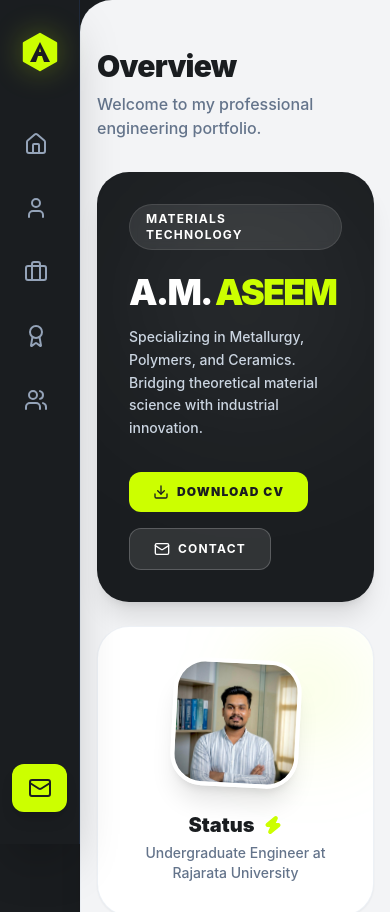
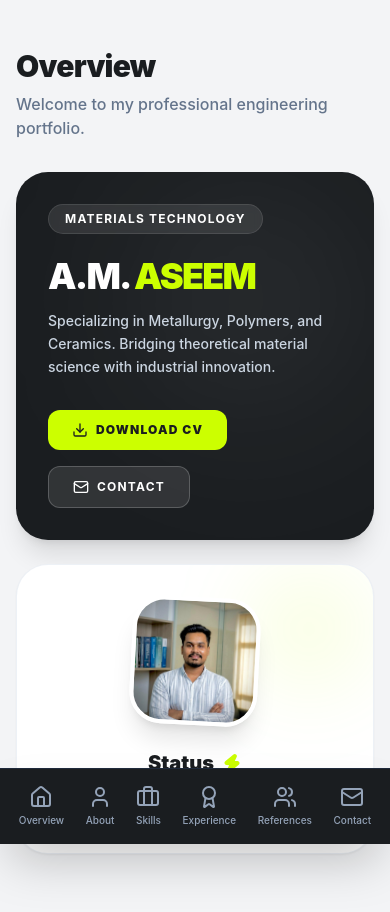
Before and after one commit to Aasik2002/Asni-Portfolio, a React (Vite) app: page / in a window 390 px wide. Shown: the top 912 px of the page. Built offline with nearby package versions, Linux system fonts and the light colour scheme; a web font is replaced by a local one.

Commit message:
change mobile viwe

```diff
--- a/src/App.tsx
+++ b/src/App.tsx
@@ -9,15 +9,15 @@ import Sidebar from './components/Sidebar';
 
 function App() {
   return (
-    <div className="flex min-h-screen bg-charcoal selection:bg-bento-accent/30 selection:text-charcoal font-sans">
+    <div className="flex flex-col md:flex-row min-h-screen bg-charcoal selection:bg-bento-accent/30 selection:text-charcoal font-sans">
       <Sidebar />
 
       {/*
         Main Content Wrapper
         Provides the light bento-bg and pushes content to the right of the sidebar.
-        On mobile: pl-20 (80px), on desktop: pl-64 (256px)
+        On mobile: pb-20 (80px), on desktop: ml-64 (256px), padding removed from left on mobile
       */}
-      <main className="flex-1 ml-20 md:ml-64 bg-bento-bg min-h-screen border-l border-slate-200/50 rounded-l-[2rem] md:rounded-l-[3rem] overflow-hidden drop-shadow-2xl relative z-10">
+      <main className="flex-1 pb-20 md:pb-0 md:ml-64 bg-bento-bg min-h-screen md:border-l border-slate-200/50 md:rounded-l-[3rem] overflow-hidden drop-shadow-2xl relative z-10">
         <div className="max-w-[1600px] mx-auto">
           <Hero />
           <About />
--- a/src/components/Sidebar.tsx
+++ b/src/components/Sidebar.tsx
@@ -30,9 +30,9 @@ const Sidebar = () => {
       variants={sidebarVariants}
       initial="hidden"
       animate="visible"
-      className="fixed left-0 top-0 h-screen w-20 md:w-64 bg-charcoal border-r border-slate-800 flex flex-col items-center md:items-start py-8 z-50 transition-all duration-300 shadow-2xl"
+      className="fixed bottom-0 left-0 md:top-0 w-full md:h-screen md:w-64 bg-charcoal border-t md:border-t-0 md:border-r border-slate-800 flex flex-row md:flex-col items-center md:items-start py-2 md:py-8 z-50 transition-all duration-300 shadow-2xl"
     >
-      <motion.div variants={itemVariants} className="mb-12 px-0 md:px-8 w-full flex justify-center md:justify-start">
+      <motion.div variants={itemVariants} className="hidden md:flex mb-12 px-8 w-full justify-start">
         <motion.div
           whileHover={{ rotate: 180, scale: 1.1 }}
           whileTap={{ scale: 0.9 }}
@@ -46,35 +46,47 @@ const Sidebar = () => {
         </span>
       </motion.div>
 
-      <nav className="flex-1 w-full space-y-4 px-3 md:px-6">
+      <nav className="flex-1 w-full flex flex-row md:flex-col justify-around md:justify-start items-center md:space-y-4 px-2 md:px-6">
         {navItems.map((item) => (
           <motion.a
             key={item.label}
             variants={itemVariants}
-            whileHover={{ scale: 1.05, x: 5 }}
+            whileHover={{ scale: 1.05, x: window.innerWidth > 768 ? 5 : 0, y: window.innerWidth <= 768 ? -5 : 0 }}
             whileTap={{ scale: 0.95 }}
             href={item.href}
-            className="flex items-center gap-4 text-slate-400 hover:text-white p-3 md:p-4 rounded-xl hover:bg-slate-800/50 transition-colors group relative"
+            className="flex flex-col md:flex-row items-center gap-1 md:gap-4 text-slate-400 hover:text-white p-2 md:p-4 rounded-xl hover:bg-slate-800/50 transition-colors group relative"
           >
-            <item.icon className="w-6 h-6 group-hover:text-bento-accent transition-colors shrink-0" />
-            <span className="hidden md:block font-medium">{item.label}</span>
-            {/* Tooltip for mobile */}
-            <div className="md:hidden absolute left-full ml-4 px-2 py-1 bg-white text-charcoal text-xs font-bold rounded opacity-0 group-hover:opacity-100 transition-opacity pointer-events-none whitespace-nowrap z-50 shadow-md">
+            <item.icon className="w-6 h-6 md:w-6 md:h-6 group-hover:text-bento-accent transition-colors shrink-0" />
+            <span className="text-[10px] md:text-base block md:hidden lg:block font-medium md:min-w-0 min-w-max text-center">{item.label}</span>
+            {/* Tooltip for desktop only if collapsed - assuming desktop is full width here, but left it for reference */}
+            <div className="hidden md:block absolute left-full ml-4 px-2 py-1 bg-white text-charcoal text-xs font-bold rounded opacity-0 group-hover:opacity-100 transition-opacity pointer-events-none whitespace-nowrap z-50 shadow-md">
               {item.label}
             </div>
           </motion.a>
         ))}
+
+        {/* Contact Icon for mobile navigation */}
+        <motion.a
+          variants={itemVariants}
+          whileHover={{ scale: 1.05, y: -5 }}
+          whileTap={{ scale: 0.95 }}
+          href="#contact"
+          className="md:hidden flex flex-col items-center gap-1 text-slate-400 hover:text-white p-2 rounded-xl hover:bg-slate-800/50 transition-colors group relative"
+        >
+          <Mail className="w-6 h-6 group-hover:text-bento-accent transition-colors shrink-0" />
+          <span className="text-[10px] block font-medium min-w-max text-center">Contact</span>
+        </motion.a>
       </nav>
 
-      <motion.div variants={itemVariants} className="px-3 md:px-6 w-full mt-auto">
+      <motion.div variants={itemVariants} className="hidden md:block px-6 w-full mt-auto">
         <motion.a
           whileHover={{ scale: 1.05, boxShadow: "0 10px 25px rgba(204, 255, 0, 0.4)" }}
           whileTap={{ scale: 0.95 }}
           href="#contact"
-          className="w-full flex justify-center md:justify-start items-center gap-4 bg-bento-accent text-charcoal p-3 md:p-4 rounded-xl font-bold shadow-lg transition-transform"
+          className="w-full flex justify-start items-center gap-4 bg-bento-accent text-charcoal p-4 rounded-xl font-bold shadow-lg transition-transform"
         >
           <Mail className="w-6 h-6 shrink-0" />
-          <span className="hidden md:block">Contact</span>
+          <span>Contact</span>
         </motion.a>
       </motion.div>
     </motion.aside>
```
